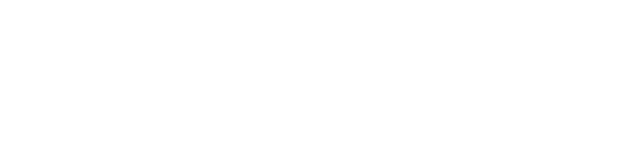
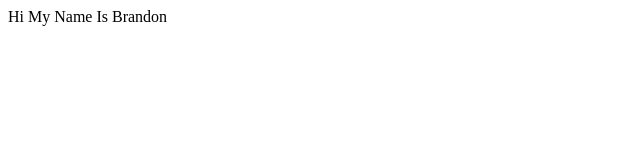
Before and after one commit to BrandonOkman/Hello_World, a plain HTML site: page index.html in a window 1280 px wide. Shown: the whole page, without its empty margins (0-640 px from the left). Drawn offline with Linux system fonts and the light colour scheme.

Commit message:
Added h1 with my name in html

```diff
--- a/index.html
+++ b/index.html
@@ -7,6 +7,7 @@
     <title>Document</title>
 </head>
 <body>
+    <hi>Hi My Name Is Brandon</hi>
 
 </body>
 </html>
```
